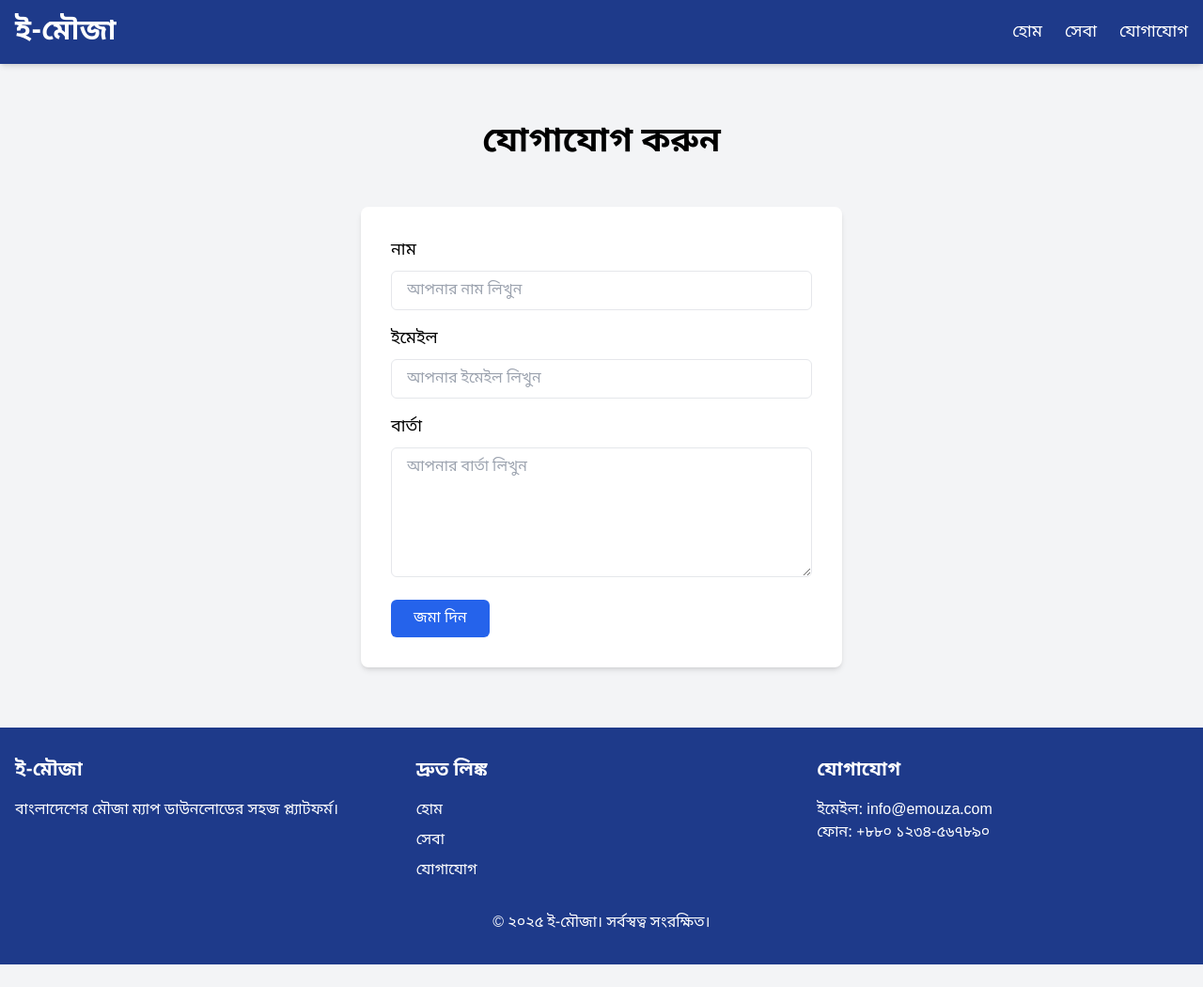
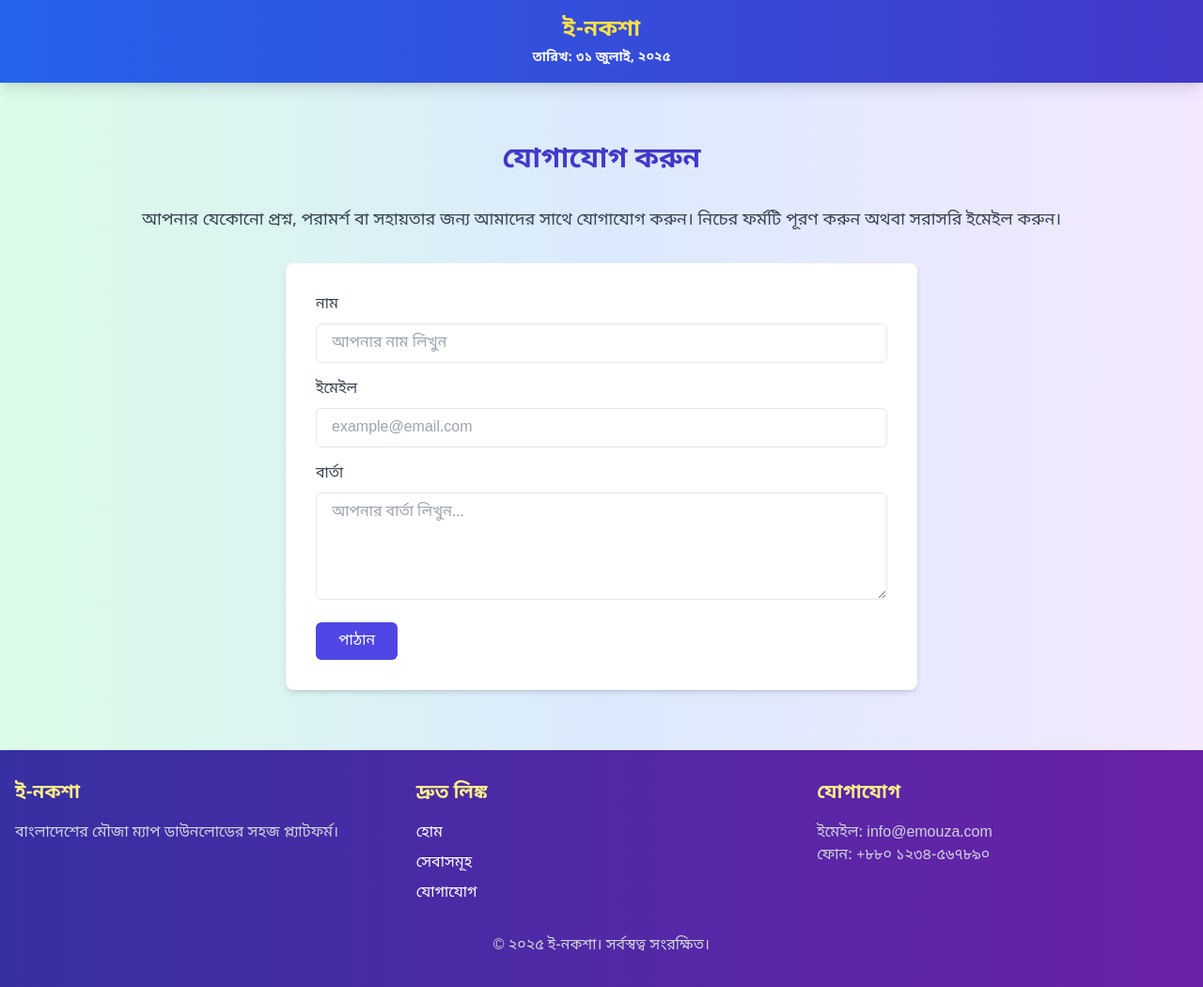
Before and after one commit to enoksha/emouza, a plain HTML site: page contact.html in a window 1280 px wide. Shown: the whole page at 94% size. Before the commit the page ends 1026 px from the top, so only its background shows below. Drawn offline with nearby package versions, Linux system fonts and the light colour scheme.

Commit message:
Add files via upload

```diff
--- a/contact.html
+++ b/contact.html
@@ -1,94 +1,110 @@
 <!DOCTYPE html>
 <html lang="bn">
 <head>
-    <meta charset="UTF-8">
-    <meta name="viewport" content="width=device-width, initial-scale=1.0">
-    <title>যোগাযোগ - ই-মৌজা</title>
+  <meta charset="utf-8"/>
+  <meta content="width=device-width, initial-scale=1.0" name="viewport"/>
+  <title>যোগাযোগ - ই-নকশা</title>
   <script src="https://cdn.tailwindcss.com"></script>
-    <link href="https://fonts.googleapis.com/css2?family=Noto+Sans+Bengali:wght@400;700&display=swap" rel="stylesheet">
+  <link href="https://fonts.googleapis.com/css2?family=Noto+Sans+Bengali:wght@400;700&display=swap" rel="stylesheet"/>
   <style>
     body {
       font-family: 'Noto Sans Bengali', sans-serif;
     }
   </style>
 </head>
-<body class="bg-gray-100">
+<body class="via-blue-100 from-green-100 relative bg-gradient-to-r to-purple-100">
+
+<!-- Sidebar -->
+<div class="fixed top-0 left-0 h-full w-64 bg-indigo-800 text-white p-6 transform -translate-x-full transition-transform duration-300 ease-in-out z-50" id="sidebar">
+  <div class="text-2xl font-bold text-yellow-300 mb-4">ই-নকশা</div>
+  <ul class="space-y-4 mt-12 text-lg">
+    <li><a class="hover:text-yellow-200" href="index.html">🏠 হোম</a></li>
+    <li><a class="hover:text-yellow-200" href="services.html">🛠️ সেবাসমূহ</a></li>
+    <li><a class="hover:text-yellow-200" href="contact.html">📞 যোগাযোগ</a></li>
+  </ul>
+</div>
+
 <!-- Header -->
-    <header class="bg-blue-900 text-white sticky top-0 z-50 shadow-md">
+<header class="bg-gradient-to-r from-blue-600 to-indigo-700 text-white sticky top-0 z-50 shadow-lg">
   <nav class="container mx-auto px-4 py-4 flex justify-between items-center">
-            <div class="text-3xl font-bold">
-                <a href="index.html">ই-মৌজা</a>
+    <button class="text-white text-3xl focus:outline-none md:hidden" id="sidebarToggle" onclick="toggleSidebar()">☰</button>
+    <div class="flex flex-col items-center justify-center w-full text-2xl font-bold text-yellow-300">
+      <a href="index.html">ই-নকশা</a>
+      <p class="text-sm text-white mt-1" id="bengaliDate"></p>
     </div>
-            <ul class="flex space-x-6 text-lg">
-                <li><a href="index.html" class="hover:text-blue-300">হোম</a></li>
-                <li><a href="services.html" class="hover:text-blue-300">সেবা</a></li>
-                <li><a href="contact.html" class="hover:text-blue-300">যোগাযোগ</a></li>
-            </ul>
   </nav>
 </header>
 
-    <!-- Contact Section -->
+<!-- Main Content -->
 <section class="container mx-auto px-4 py-16">
-        <h1 class="text-4xl font-bold text-center mb-12">যোগাযোগ করুন</h1>
-        <div class="bg-white p-8 rounded-lg shadow-md max-w-lg mx-auto">
-            <form id="contactForm">
+  <h1 class="text-3xl font-bold text-center mb-8 text-indigo-700">যোগাযোগ করুন</h1>
+  <p class="text-center text-lg text-gray-700 mb-8">
+    আপনার যেকোনো প্রশ্ন, পরামর্শ বা সহায়তার জন্য আমাদের সাথে যোগাযোগ করুন। নিচের ফর্মটি পূরণ করুন অথবা সরাসরি ইমেইল করুন।
+  </p>
+  <div class="max-w-2xl mx-auto bg-white p-8 rounded-lg shadow-md">
+    <form>
       <div class="mb-4">
-                    <label for="name" class="block text-lg mb-2">নাম</label>
-                    <input type="text" id="name" class="w-full px-4 py-2 rounded-md border" placeholder="আপনার নাম লিখুন">
+        <label class="block text-gray-700 mb-2" for="name">নাম</label>
+        <input type="text" id="name" class="w-full px-4 py-2 border rounded-md" placeholder="আপনার নাম লিখুন">
       </div>
       <div class="mb-4">
-                    <label for="email" class="block text-lg mb-2">ইমেইল</label>
-                    <input type="email" id="email" class="w-full px-4 py-2 rounded-md border" placeholder="আপনার ইমেইল লিখুন">
+        <label class="block text-gray-700 mb-2" for="email">ইমেইল</label>
+        <input type="email" id="email" class="w-full px-4 py-2 border rounded-md" placeholder="example@email.com">
       </div>
       <div class="mb-4">
-                    <label for="message" class="block text-lg mb-2">বার্তা</label>
-                    <textarea id="message" class="w-full px-4 py-2 rounded-md border" rows="5" placeholder="আপনার বার্তা লিখুন"></textarea>
+        <label class="block text-gray-700 mb-2" for="message">বার্তা</label>
+        <textarea id="message" class="w-full px-4 py-2 border rounded-md" rows="4" placeholder="আপনার বার্তা লিখুন..."></textarea>
       </div>
-                <button type="button" onclick="submitContact()" class="bg-blue-600 hover:bg-blue-700 text-white px-6 py-2 rounded-md">জমা দিন</button>
+      <button type="submit" class="bg-indigo-600 text-white px-6 py-2 rounded-md hover:bg-indigo-700">পাঠান</button>
     </form>
   </div>
 </section>
 
 <!-- Footer -->
-    <footer class="bg-blue-900 text-white py-8">
+<footer class="bg-gradient-to-r from-indigo-800 to-purple-800 text-white py-8">
   <div class="container mx-auto px-4">
     <div class="grid grid-cols-1 md:grid-cols-3 gap-8">
       <div>
-                    <h3 class="text-xl font-semibold mb-4">ই-মৌজা</h3>
-                    <p>বাংলাদেশের মৌজা ম্যাপ ডাউনলোডের সহজ প্ল্যাটফর্ম।</p>
+        <h3 class="text-xl font-semibold mb-4 text-yellow-200">ই-নকশা</h3>
+        <p class="text-gray-300">বাংলাদেশের মৌজা ম্যাপ ডাউনলোডের সহজ প্ল্যাটফর্ম।</p>
       </div>
       <div>
-                    <h3 class="text-xl font-semibold mb-4">দ্রুত লিঙ্ক</h3>
+        <h3 class="text-xl font-semibold mb-4 text-yellow-200">দ্রুত লিঙ্ক</h3>
         <ul class="space-y-2">
-                        <li><a href="index.html" class="hover:text-blue-300">হোম</a></li>
-                        <li><a href="services.html" class="hover:text-blue-300">সেবা</a></li>
-                        <li><a href="contact.html" class="hover:text-blue-300">যোগাযোগ</a></li>
+          <li><a class="hover:text-yellow-100" href="index.html">হোম</a></li>
+          <li><a class="hover:text-yellow-100" href="services.html">সেবাসমূহ</a></li>
+          <li><a class="hover:text-yellow-100" href="contact.html">যোগাযোগ</a></li>
         </ul>
       </div>
       <div>
-                    <h3 class="text-xl font-semibold mb-4">যোগাযোগ</h3>
-                    <p>ইমেইল: info@emouza.com</p>
-                    <p>ফোন: +৮৮০ ১২৩৪-৫৬৭৮৯০</p>
+        <h3 class="text-xl font-semibold mb-4 text-yellow-200">যোগাযোগ</h3>
+        <p class="text-gray-300">ইমেইল: info@emouza.com</p>
+        <p class="text-gray-300">ফোন: +৮৮০ ১২৩৪-৫৬৭৮৯০</p>
       </div>
     </div>
     <div class="text-center mt-8">
-                <p>© ২০২৫ ই-মৌজা। সর্বস্বত্ব সংরক্ষিত।</p>
+      <p class="text-gray-300">© ২০২৫ ই-নকশা। সর্বস্বত্ব সংরক্ষিত।</p>
     </div>
   </div>
 </footer>
 
 <script>
-        function submitContact() {
-            const name = document.getElementById('name').value;
-            const email = document.getElementById('email').value;
-            const message = document.getElementById('message').value;
-            if (!name || !email || !message) {
-                alert('দয়া করে সকল ক্ষেত্র পূরণ করুন।');
-                return;
+function toggleSidebar() {
+  const sidebar = document.getElementById("sidebar");
+  sidebar.classList.toggle("-translate-x-full");
 }
-            alert(`বার্তা জমা হয়েছে!\nনাম: ${name}\nইমেইল: ${email}\nবার্তা: ${message}\n(এটি একটি ডেমো। বাস্তব ফাংশনালিটির জন্য ব্যাকএন্ড প্রয়োজন।)`);
-            // Backend API call can be added here, e.g., fetch('/api/contact', { method: 'POST', body: JSON.stringify({ name, email, message }) })
-        }
+const monthNames = [
+  "জানুয়ারি", "ফেব্রুয়ারি", "মার্চ", "এপ্রিল", "মে", "জুন",
+  "জুলাই", "আগস্ট", "সেপ্টেম্বর", "অক্টোবর", "নভেম্বর", "ডিসেম্বর"
+];
+const engToBanglaDigits = number =>
+  number.toString().replace(/\d/g, d => '০১২৩৪৫৬৭৮৯'[d]);
+const now = new Date();
+const day = engToBanglaDigits(now.getDate());
+const month = monthNames[now.getMonth()];
+const year = engToBanglaDigits(now.getFullYear());
+document.getElementById("bengaliDate").textContent = `তারিখ: ${day} ${month}, ${year}`;
 </script>
+
 </body>
 </html>
```
Lines whose indentation alone changed are shown as unchanged.
